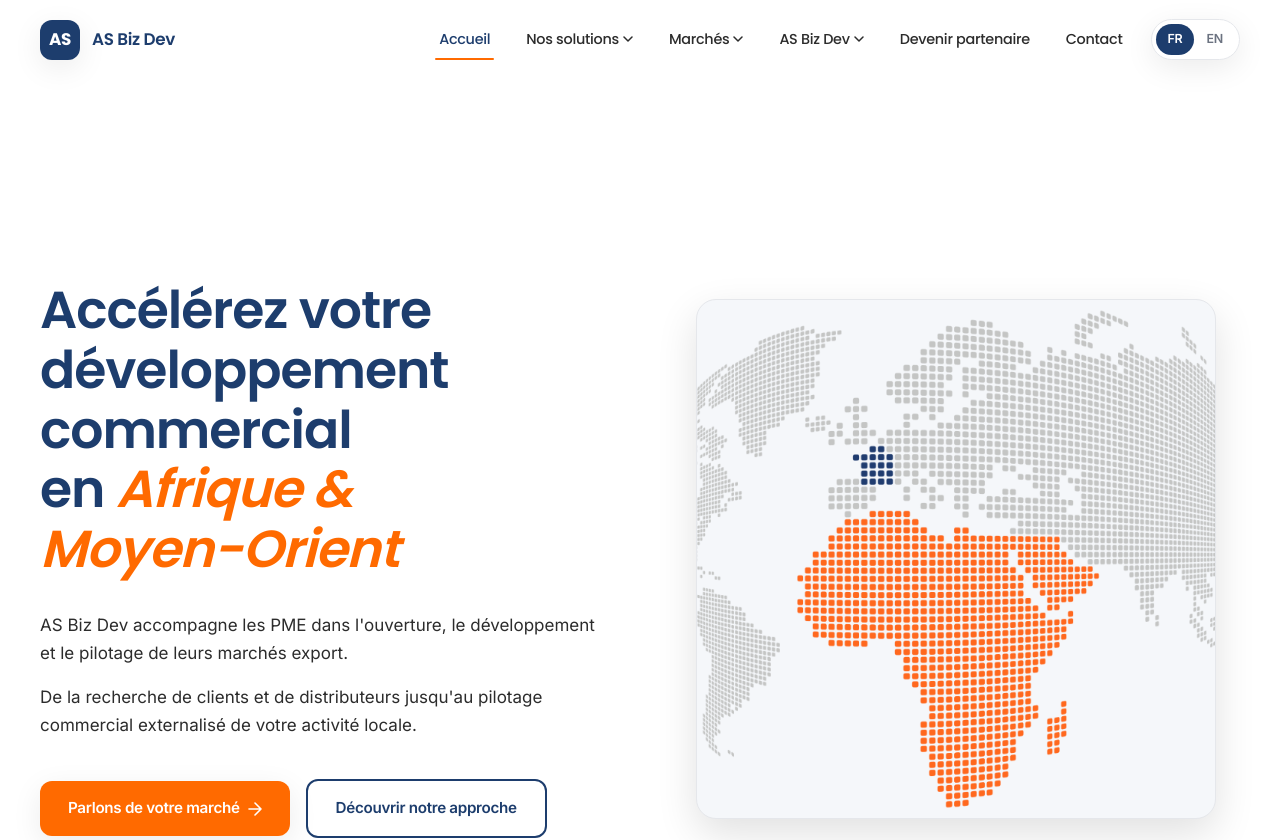
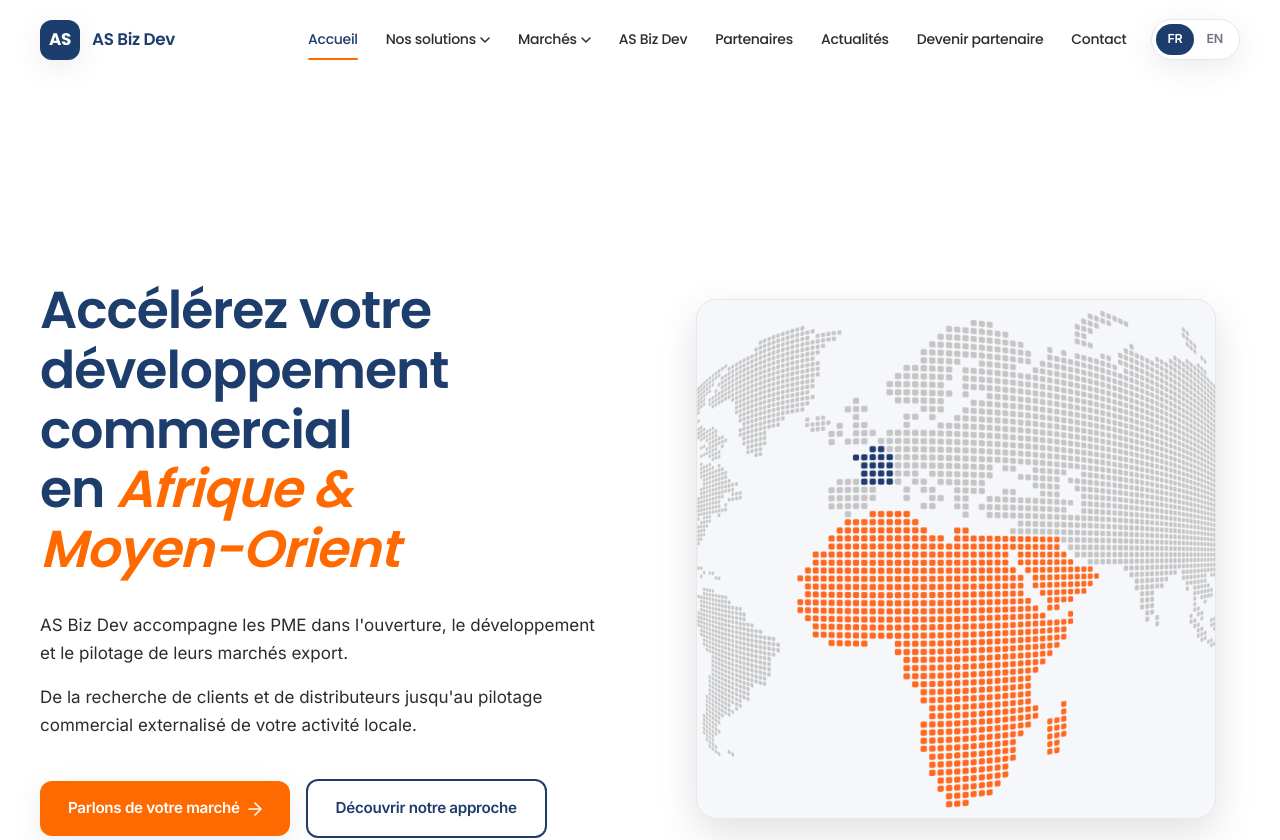
Before and after one commit to Abbes-khalil/AS-bizdev, a React (Vite) app: page / in a window 1280 px wide. Shown: the top 840 px of the page. Built offline with nearby package versions, Linux system fonts and the light colour scheme.

Commit message:
website func

```diff
--- a/src/components/Navbar.jsx
+++ b/src/components/Navbar.jsx
@@ -90,7 +90,7 @@
               ariaLabel={t.primaryAria}
             />
 
-            <LangSwitcher className="hidden lg:inline-flex" />
+            <LangSwitcher className="hidden xl:inline-flex" />
 
             <button
               type="button"
@@ -98,7 +98,7 @@
               aria-expanded={open}
               aria-controls="mobile-menu"
               onClick={() => setOpen(!open)}
-              className="grid h-11 w-11 place-items-center rounded-btn border border-gray-200 bg-white text-navy transition-colors hover:border-navy focus-visible:outline-none focus-visible:ring-2 focus-visible:ring-orange focus-visible:ring-offset-2 focus-visible:ring-offset-white lg:hidden"
+              className="grid h-11 w-11 place-items-center rounded-btn border border-gray-200 bg-white text-navy transition-colors hover:border-navy focus-visible:outline-none focus-visible:ring-2 focus-visible:ring-orange focus-visible:ring-offset-2 focus-visible:ring-offset-white xl:hidden"
             >
               <HamburgerIcon open={open} />
             </button>
--- a/src/components/nav/DesktopNav.jsx
+++ b/src/components/nav/DesktopNav.jsx
@@ -2,7 +2,7 @@
 import { isEntryActive } from "../../hooks/useActiveRoute";
 
 const LINK_BASE =
-  "group relative rounded-btn px-4 py-2 font-display text-[0.9rem] font-medium tracking-tight transition-colors duration-200 focus-visible:outline-none focus-visible:ring-2 focus-visible:ring-orange focus-visible:ring-offset-2 focus-visible:ring-offset-white";
+  "group relative whitespace-nowrap rounded-btn px-3 py-2 font-display text-[0.875rem] font-medium tracking-tight transition-colors duration-200 focus-visible:outline-none focus-visible:ring-2 focus-visible:ring-orange focus-visible:ring-offset-2 focus-visible:ring-offset-white";
 
 const Underline = ({ active }) => (
   <span
@@ -42,7 +42,7 @@
  * the hub page, and the children are a nested list beneath it.
  */
 const DesktopNav = ({ items, activeKey, ariaLabel }) => (
-  <nav className="hidden items-center gap-1 lg:flex" aria-label={ariaLabel}>
+  <nav className="hidden items-center gap-1 xl:flex" aria-label={ariaLabel}>
     {items.map((entry) => {
       const active = isEntryActive(entry, activeKey);
 
--- a/src/components/nav/MobileNav.jsx
+++ b/src/components/nav/MobileNav.jsx
@@ -47,7 +47,7 @@
   return (
     <div
       id="mobile-menu"
-      className={`fixed inset-0 z-40 overflow-y-auto bg-white pt-[80px] transition-[transform,visibility] duration-500 ease-emphasized lg:hidden ${
+      className={`fixed inset-0 z-40 overflow-y-auto bg-white pt-[80px] transition-[transform,visibility] duration-500 ease-emphasized xl:hidden ${
         open ? "visible translate-y-0" : "invisible translate-y-full"
       }`}
       aria-hidden={!open}
--- a/src/i18n/content/common.js
+++ b/src/i18n/content/common.js
@@ -38,14 +38,9 @@
           { key: "middleEast", label: "Moyen-Orient" },
         ],
       },
-      {
-        key: "about",
-        label: "AS Biz Dev",
-        children: [
-          { key: "partners", label: "Nos partenaires" },
-          { key: "news", label: "Actualités & Publications" },
-        ],
-      },
+      { key: "about", label: "AS Biz Dev" },
+      { key: "partners", label: "Partenaires" },
+      { key: "news", label: "Actualités" },
       { key: "becomePartner", label: "Devenir partenaire" },
       { key: "contact", label: "Contact" },
     ],
@@ -122,14 +117,9 @@
           { key: "middleEast", label: "Middle East" },
         ],
       },
-      {
-        key: "about",
-        label: "AS Biz Dev",
-        children: [
-          { key: "partners", label: "Our partners" },
-          { key: "news", label: "Articles & Insights" },
-        ],
-      },
+      { key: "about", label: "AS Biz Dev" },
+      { key: "partners", label: "Partners" },
+      { key: "news", label: "Insights" },
       { key: "becomePartner", label: "Become a partner" },
       { key: "contact", label: "Contact" },
     ],
```
